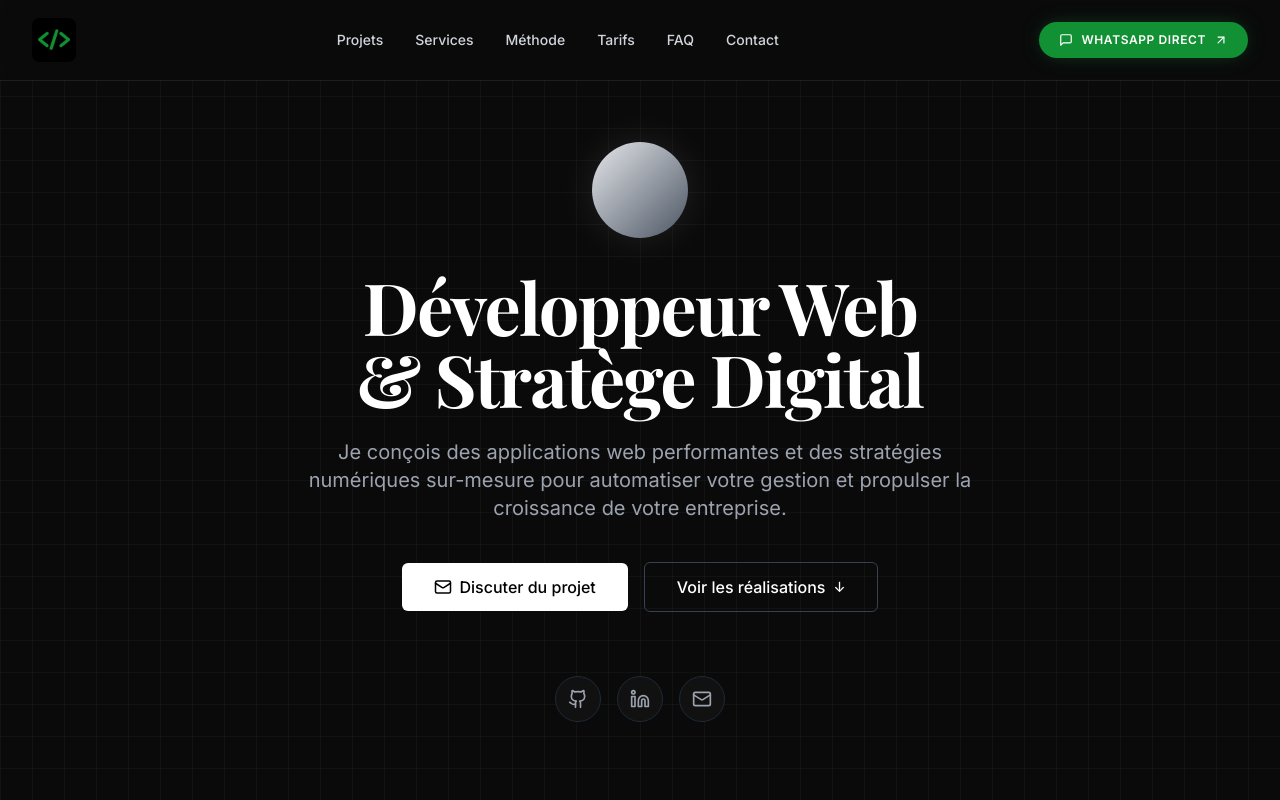
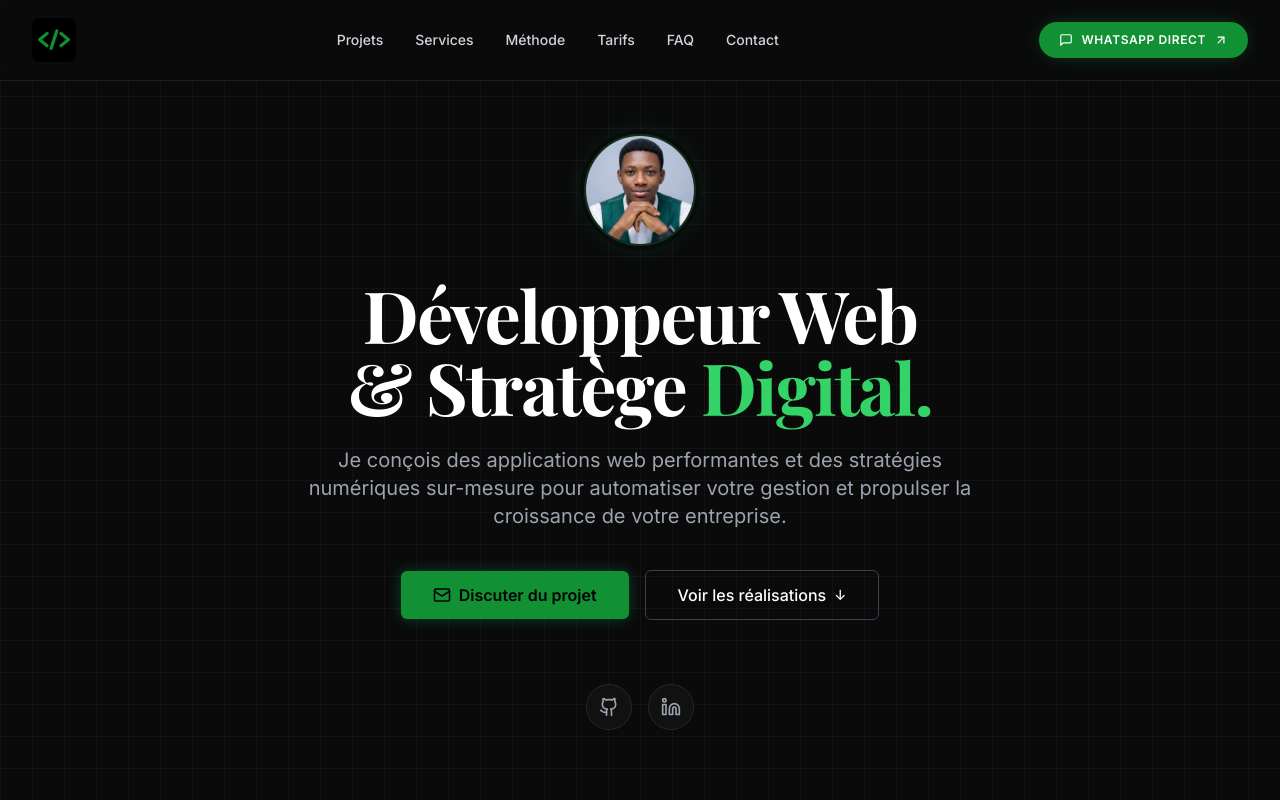
Before and after one commit to kadmiel-abe/kadmielabe, a Next.js app: page / in a window 1280 px wide. Shown: the top 800 px of the page. Built offline with nearby package versions, Linux system fonts and the light colour scheme.

Commit message:
feat: mise a jour visuelle du Hero avec photo de profil et accents vert emeraude

```diff
--- a/components/Hero.tsx
+++ b/components/Hero.tsx
@@ -1,24 +1,40 @@
 "use client";
 
 import React from "react";
+import Image from "next/image";
 import { Github, Linkedin, Mail } from "lucide-react";
 
 export default function Hero() {
+  // Remplace ce code hexadécimal par celui de ton logo si besoin (ex: #00FF66)
+  const brandGreen = "text-emerald-400";
+  const bgGreen = "bg-emerald-500";
+  const hoverGreen = "hover:bg-emerald-400";
+
   return (
     <section className="relative min-h-screen flex flex-col items-center justify-center bg-[#0a0a0a] overflow-hidden px-4">
-      {/* Background Grid Pattern */}
+      {/* Background Grid Pattern (très subtil) */}
       <div className="absolute inset-0 bg-[linear-gradient(to_right,#80808012_1px,transparent_1px),linear-gradient(to_bottom,#80808012_1px,transparent_1px)] bg-[size:32px_32px]"></div>
 
       <div className="relative z-10 flex flex-col items-center max-w-4xl mx-auto text-center mt-16">
-        {/* Top Sphere / Avatar Placeholder */}
-        <div className="w-24 h-24 mb-8 rounded-full bg-gradient-to-br from-gray-200 to-gray-600 shadow-[0_0_40px_rgba(255,255,255,0.1)]"></div>
+        {/* Ta Photo de Profil */}
+        <div className="w-28 h-28 mb-8 rounded-full border-2 border-emerald-500/30 overflow-hidden shadow-[0_0_30px_rgba(16,185,129,0.15)] ring-4 ring-[#0a0a0a] relative">
+          <Image
+            src="/profil.jpg"
+            alt="Kadmiel Abe"
+            width={112}
+            height={112}
+            className="w-full h-full object-cover"
+            priority
+          />
+        </div>
 
-        {/* Main Title H1 */}
+        {/* Titre H1 avec accentuation de ton nom */}
         <h1 className="text-5xl md:text-7xl font-bold text-white tracking-tight mb-6">
-          Développeur Web <br className="hidden md:block" /> & Stratège Digital
+          Développeur Web <br className="hidden md:block" /> & Stratège{" "}
+          <span className={brandGreen}>Digital.</span>
         </h1>
 
-        {/* Subtitle */}
+        {/* Sous-titre orienté Bénéfice Client */}
         <p className="text-lg md:text-xl text-gray-400 max-w-2xl mb-10 leading-relaxed">
           Je conçois des applications web performantes et des stratégies numériques sur-mesure pour automatiser votre gestion et propulser la croissance de votre entreprise.
         </p>
@@ -27,14 +43,14 @@ export default function Hero() {
         <div className="flex flex-col sm:flex-row items-center gap-4 mb-16">
           <a
             href="#contact"
-            className="w-full sm:w-auto px-8 py-3 bg-white text-black font-medium rounded-md hover:bg-gray-100 transition-colors flex items-center justify-center gap-2"
+            className={`w-full sm:w-auto px-8 py-3 ${bgGreen} text-black font-semibold rounded-md ${hoverGreen} transition-all duration-300 flex items-center justify-center gap-2 shadow-[0_0_15px_rgba(16,185,129,0.3)] hover:shadow-[0_0_25px_rgba(16,185,129,0.5)]`}
           >
             <Mail size={18} />
             Discuter du projet
           </a>
           <a
             href="#projets"
-            className="w-full sm:w-auto px-8 py-3 bg-transparent text-white border border-gray-700 font-medium rounded-md hover:bg-gray-800 transition-colors flex items-center justify-center gap-2"
+            className="w-full sm:w-auto px-8 py-3 bg-transparent text-white border border-gray-700 font-medium rounded-md hover:bg-gray-800 hover:border-emerald-500/50 transition-colors flex items-center justify-center gap-2"
           >
             Voir les réalisations
             <span className="text-sm">↓</span>
@@ -45,24 +61,17 @@ export default function Hero() {
         <div className="flex items-center gap-4">
           <a
             href="#"
-            className="p-3 bg-[#111111] border border-gray-800 rounded-full text-gray-400 hover:text-white hover:border-gray-600 transition-all"
+            className="p-3 bg-[#111111] border border-gray-800 rounded-full text-gray-400 hover:text-emerald-400 hover:border-emerald-400/50 transition-all"
             aria-label="GitHub"
           >
             <Github size={20} />
           </a>
           <a
             href="#"
-            className="p-3 bg-[#111111] border border-gray-800 rounded-full text-gray-400 hover:text-white hover:border-gray-600 transition-all"
+            className="p-3 bg-[#111111] border border-gray-800 rounded-full text-gray-400 hover:text-emerald-400 hover:border-emerald-400/50 transition-all"
             aria-label="LinkedIn"
           >
             <Linkedin size={20} />
-          </a>
-          <a
-            href="#contact"
-            className="p-3 bg-[#111111] border border-gray-800 rounded-full text-gray-400 hover:text-white hover:border-gray-600 transition-all"
-            aria-label="Email"
-          >
-            <Mail size={20} />
           </a>
         </div>
       </div>
```
Also changed, not shown: public/photo.jpg (added).
